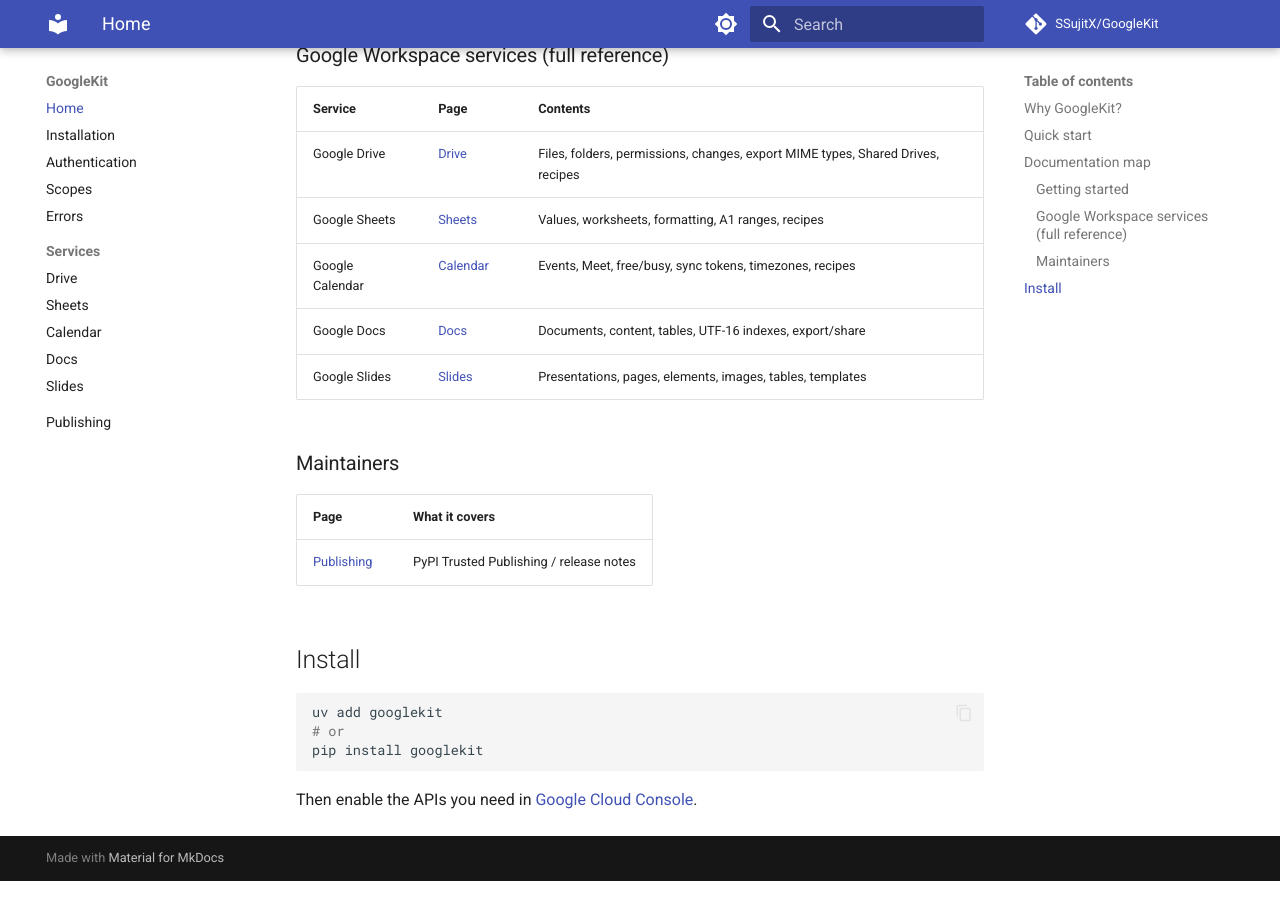
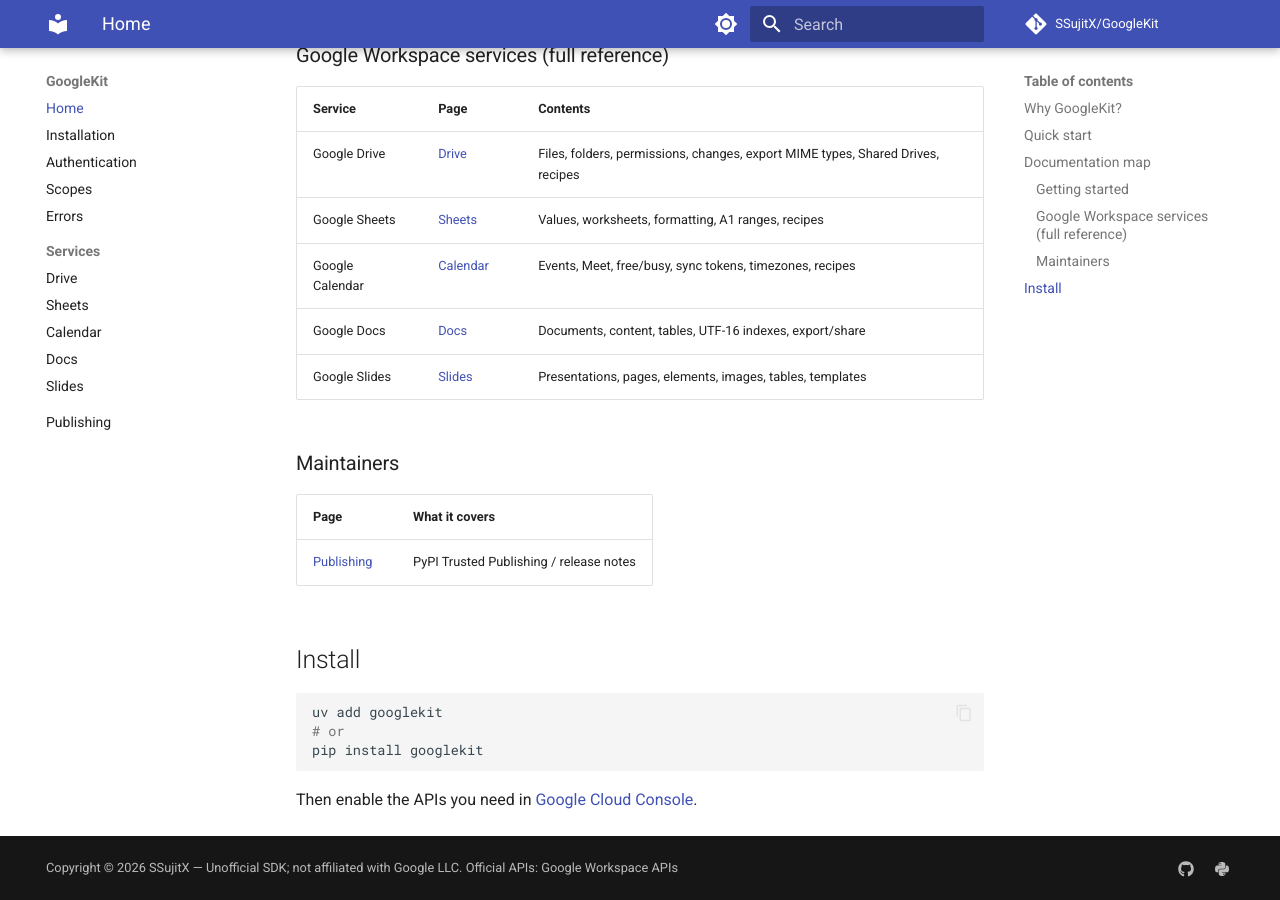
Before and after one commit to SSujitX/GoogleKit, an MkDocs documentation site: the page built from docs/index.md, in a window 1280 px wide and 900 px high, scrolled down 1251 px. Built offline with MkDocs 1.6.1 and Material for MkDocs 9.7.7, drawn with Linux system fonts in a browser that asks for light colours; comment, search, counter and statistics services are not loaded.

Commit message:
chore: Update mkdocs configuration to enhance site description, add copyright notice, and improve theme settings with new features and social links

```diff
--- a/mkdocs.yml
+++ b/mkdocs.yml
@@ -1,20 +1,30 @@
 site_name: GoogleKit
-site_description: Unofficial Python SDK for Google Drive API, Google Sheets API, Google Calendar API, Google Docs API, and Google Slides API
+site_description: >-
+  Unofficial Python SDK for Google Drive API, Google Sheets API, Google Calendar API,
+  Google Docs API, and Google Slides API — OAuth, ADC, scopes, retries, and typed clients.
+site_author: SSujitX
 site_url: https://ssujitx.github.io/GoogleKit/
 repo_url: https://github.com/SSujitX/GoogleKit
 repo_name: SSujitX/GoogleKit
 edit_uri: edit/master/docs/
+copyright: >
+  Copyright &copy; 2026 SSujitX — Unofficial SDK; not affiliated with Google LLC.
+  Official APIs:
+  <a href="https://developers.google.com/workspace" target="_blank" rel="noopener">Google Workspace APIs</a>
 
 theme:
   name: material
+  language: en
   palette:
-    - scheme: default
+    - media: "(prefers-color-scheme: light)"
+      scheme: default
       primary: indigo
       accent: indigo
       toggle:
         icon: material/brightness-7
         name: Switch to dark mode
-    - scheme: slate
+    - media: "(prefers-color-scheme: dark)"
+      scheme: slate
       primary: indigo
       accent: indigo
       toggle:
@@ -23,15 +33,33 @@
   features:
     - navigation.sections
     - navigation.top
+    - navigation.indexes
     - content.code.copy
+    - content.tabs.link
     - search.suggest
+    - search.highlight
+    - toc.follow
+
+extra:
+  social:
+    - icon: fontawesome/brands/github
+      link: https://github.com/SSujitX/GoogleKit
+      name: GitHub
+    - icon: fontawesome/brands/python
+      link: https://pypi.org/project/googlekit/
+      name: PyPI
+  generator: false
 
 markdown_extensions:
   - admonition
+  - attr_list
+  - md_in_html
   - pymdownx.details
   - pymdownx.superfences
   - pymdownx.highlight:
       anchor_linenums: true
+  - pymdownx.tabbed:
+      alternate_style: true
   - tables
   - toc:
       permalink: true
@@ -51,4 +79,11 @@
   - Publishing: publishing.md
 
 plugins:
-  - search
+  - search:
+      lang: en
+  - meta
+  - social:
+      cards: true
+      cards_layout_options:
+        background_color: "#3949AB"
+        color: "#FFFFFF"
```
